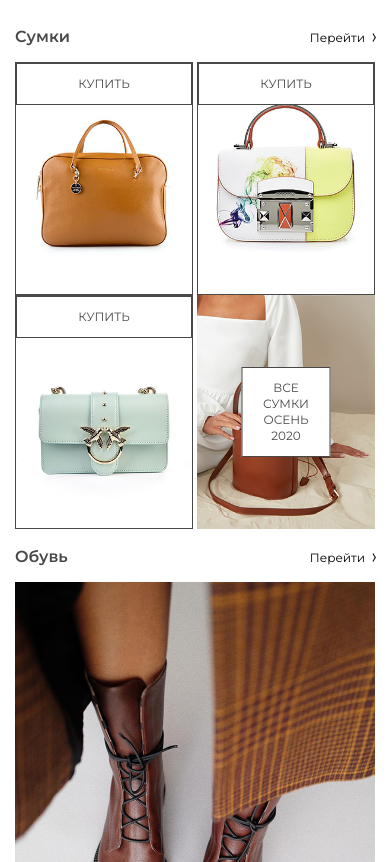
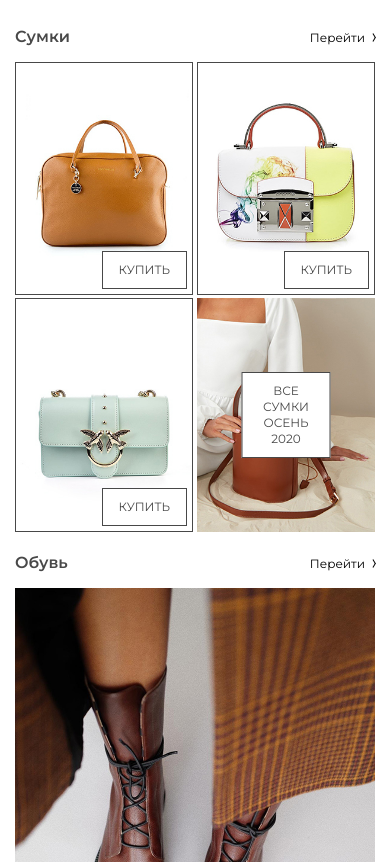
Before and after one commit to Redrica/daniella-main, a website: page docs/index.html in a window 390 px wide. Shown: the part 2649-3511 px from the top of the page. Drawn offline with Linux system fonts and the light colour scheme.

Commit message:
some more style fixes

```diff
--- a/src/sass/components/_base.scss
+++ b/src/sass/components/_base.scss
@@ -7,10 +7,17 @@ $primaryEffect: #b30b48;
 $lightGray: #e2e2e2;
 $black: #000000;
 $gray: #484848;
+$mobile: 375px;
 $wideMobile: 576px;
 $tablet: 768px;
 $wideTablet: 992px;
 $desktop: 1280px;
+
+@mixin mobile {
+    @media (min-width: #{$mobile}) {
+        @content;
+    }
+}
 
 @mixin wide-mobile {
 	@media (min-width: #{$wideMobile}) {
--- a/src/sass/components/_button.scss
+++ b/src/sass/components/_button.scss
@@ -63,13 +63,16 @@
   }
 
     &--small {
-        padding: 12px;
+        padding: 6px;
         font-size: 12px;
         line-height: 16px;
 
+        @include mobile {
+            padding: 10px 16px;
+        }
+
         @include wide-mobile {
             line-height: 16px;
-            padding: 10px 16px;
         }
 
         @include tablet {
--- a/src/sass/components/_category-block.scss
+++ b/src/sass/components/_category-block.scss
@@ -8,6 +8,7 @@
 .category-block__link {
     position: relative;
     width: calc(100% / 2 - 2px);
+    margin-bottom: 3px;
     font-size: 0;
     border: 1px solid $gray;
 
@@ -26,9 +27,10 @@
 
 .category-block__button {
     position: absolute;
-    top: 0;
-    left: 0;
-    right: 0;
+    top: unset;
+    bottom: 5px;
+    left: unset;
+    right: 5px;
 
     @include wide-mobile {
         top: unset;
```
Also changed, not shown: docs/css/main.css, docs/css/main.min.css.
